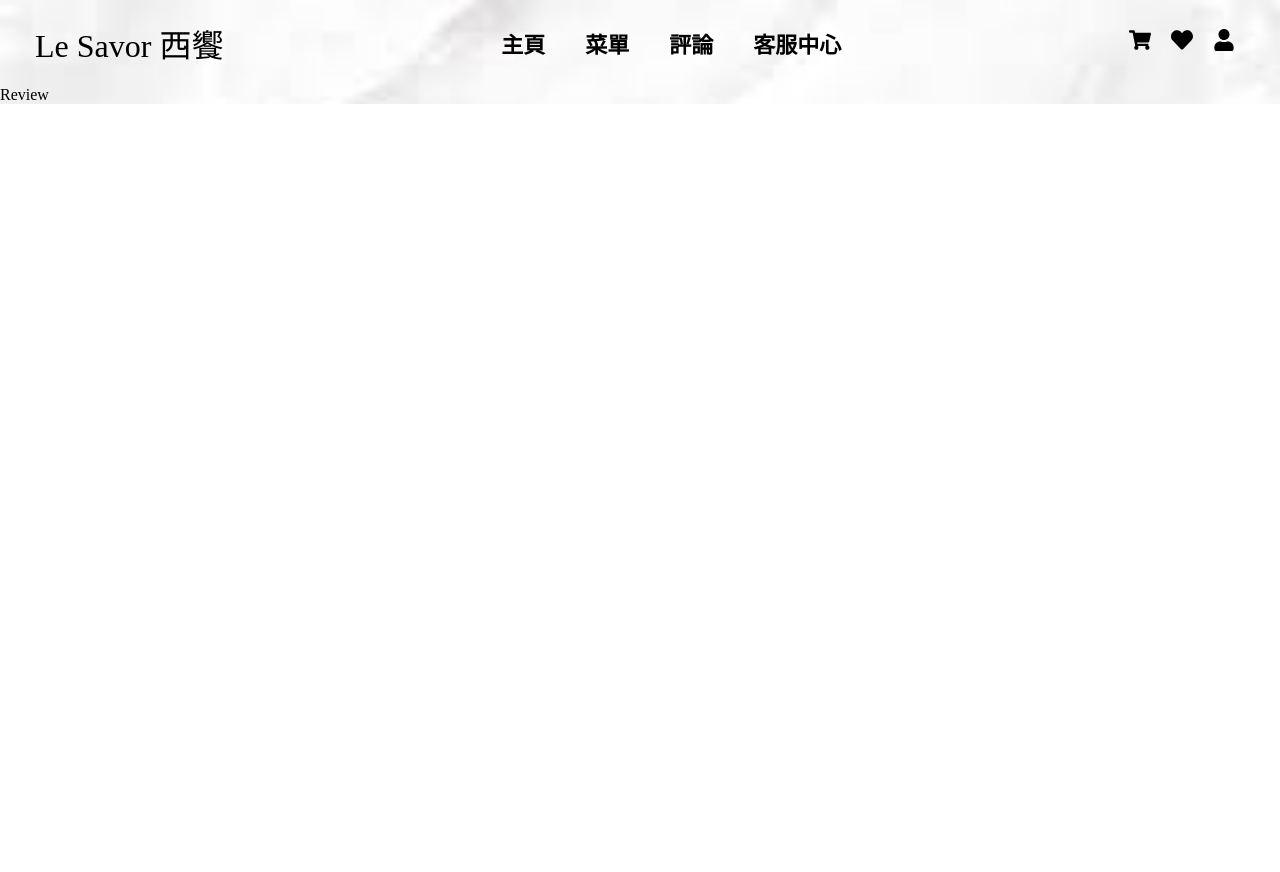
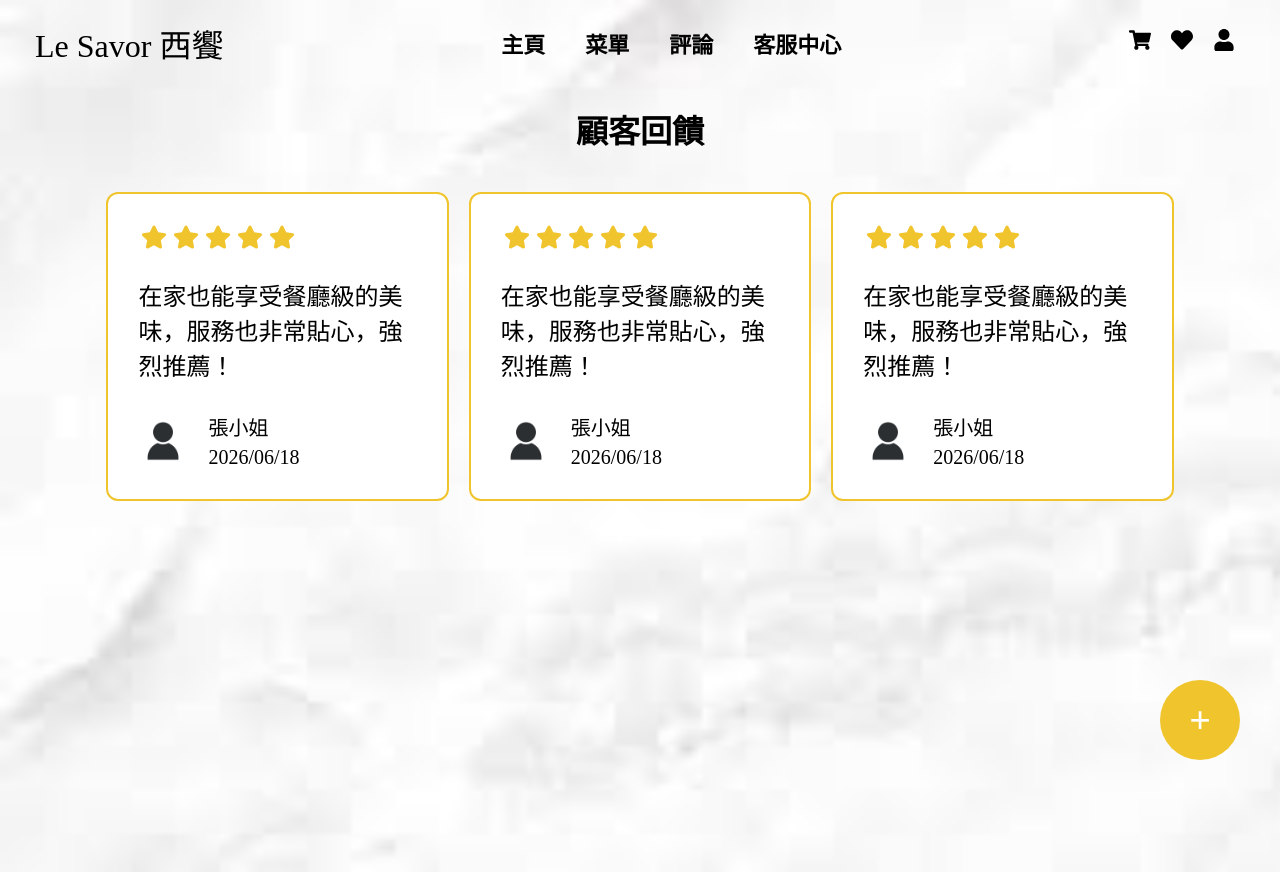
Before and after one commit to Clare0808/online-restaurant, a React (Vite) app: page /review in a window 1280 px wide. Before the commit the page ends 800 px from the top, so only its background shows below. Built offline with nearby package versions, Linux system fonts and the light colour scheme.

Commit message:
建立ReviewPage與WriteReviewEle

```diff
--- a/src/components/ReviewPage.jsx
+++ b/src/components/ReviewPage.jsx
@@ -1,7 +1,92 @@
+import { useState } from "react";
+
+import style from "./ReviewPage.module.css";
+
+import WriteReviewEle from "./pageEle/WriteReviewEle";
+
+import userImg from "../assets/img/user.jpg";
+
+import { FaStar } from "react-icons/fa";
+
+const reviewData = [
+    {
+        id: 1,
+        score: 5,
+        content: "在家也能享受餐廳級的美味，服務也非常貼心，強烈推薦！",
+        userName: "張小姐",
+        date: "2026/06/18",
+    },
+    {
+        id: 2,
+        score: 5,
+        content: "在家也能享受餐廳級的美味，服務也非常貼心，強烈推薦！",
+        userName: "張小姐",
+        date: "2026/06/18",
+    },
+    {
+        id: 3,
+        score: 5,
+        content: "在家也能享受餐廳級的美味，服務也非常貼心，強烈推薦！",
+        userName: "張小姐",
+        date: "2026/06/18",
+    }
+]
+
+function Stars ({ count }) {
+    return (
+        <div>
+            {Array(count).fill(null).map((_, index) => (
+                <span className={style.scoreStars} key={index}><FaStar /></span>
+            ))}
+        </div>
+    )
+}
+
 function ReviewPage () {
+    const [clickAdd, setClickAdd] = useState(false);
+    const [showEle, setShowEle] = useState(false);
+
     return (
         <>
-            <div>Review</div>
+            <div className={style.title}>顧客回饋</div>
+            <div className={style.reviewFrame}>
+                {reviewData.map((review) => (
+                    <div className={style.reviewBox} key={review.id}>
+                        <Stars count={review.score} />
+                        <div className={style.reviewContent}>
+                            {review.content}
+                        </div>
+                        <div className={style.reviewUserBox}>
+                            <img src={userImg} />
+                            <div className={style.reviewUserIfon}>
+                                <div className={style.reviewUserName}>{review.userName}</div>
+                                <div className={style.reviewDate}>{review.date}</div>
+                            </div>
+                        </div>
+                    </div>
+                ))}
+            </div>
+
+            <div
+                className={style.addBtn}
+                onClick={() => {
+                    setClickAdd(true)
+                    setShowEle(!showEle)
+                }}
+            >+</div>
+
+            {
+                clickAdd &&
+                <div className={style.ele}>
+                <div
+                    className={`${style.overlay} ${showEle ? style.overlayShow : style.overlayHide}`}
+                    onClick={() => setShowEle(!showEle)}
+                ></div>
+                <div>
+                    <WriteReviewEle clickAdd={clickAdd} showEle={showEle} />
+                </div>
+                </div>
+            }
         </>
     )
 }
--- /dev/null
+++ b/src/components/ReviewPage.module.css
@@ -0,0 +1,120 @@
+.scoreStars {
+    color: #f0c42d;
+    font-size: 24px;
+    margin: 0 3px;
+}
+
+.title {
+    font-size: 32px;
+    font-weight: bold;
+    text-align: center;
+    margin-top: 20px;
+}
+.reviewFrame {
+    width: 100%;
+    height: 85vh;
+    margin-top: 40px;
+    display: grid;
+    grid-template-columns: repeat(3, calc(33% - 80px));
+    gap: 20px;
+    justify-content: center;
+    align-items: start;
+}
+.reviewBox {
+    background-color: #ffffff;
+    border: 2px solid #f0c42d;
+    border-radius: 12px;
+    padding: 30px;
+    transition: all 0.3s ease;
+}
+.reviewUserBox {
+    display: flex;
+    align-items: center;
+}
+.reviewBox .scoreStars {
+    font-size: 26px;
+}
+.reviewContent {
+    font-size: 24px;
+    margin-top: 20px;
+    margin-bottom: 30px;
+}
+.reviewUserBox img {
+    width: 50px;
+    height: 50px;
+    border-radius: 50%;
+    margin-right: 20px;
+}
+.reviewUserIfon {
+    font-size: 20px;
+}
+.reviewUserName {
+    margin-bottom: 5px;
+}
+
+.addBtn {
+    width: 80px;
+    height: 80px;
+    color: #ffffff;
+    background-color: #f0c42d;
+    font-size: 38px;
+    font-weight: bold;
+    text-align: center;
+    line-height: 80px;
+    border-radius: 50%;
+    position: absolute;
+    bottom: 40px;
+    right: 40px;
+    transition: all 0.3s ease;
+}
+.addBtn:hover {
+    color: #000000;
+    background-color: #ffea9d;
+    cursor: pointer;
+    transform: scale(1.05);
+}
+
+.overlay {
+    position: fixed;
+    top: 0;
+    left: 0;
+    width: 100vw;
+    height: 100vh;
+    background-color: rgba(0, 0, 0, 0.4);
+    z-index: 99;
+    transition: opacity 0.3s ease;
+}
+.overlayShow {
+  opacity: 1;
+  pointer-events: auto;
+}
+.overlayHide {
+  opacity: 0;
+  pointer-events: none;
+}
+
+.slideIn {
+  animation: slideIn 1.5s ease forwards; /*動畫結束後保持在最後一幀*/
+}
+.fadeIn {
+    animation: fadeIn 1.5s ease forwards;
+}
+
+@keyframes slideIn {
+    from {
+        opacity: 0;
+        transform: translateY(20px);
+    }
+    to {
+        opacity: 1;
+        transform: translateY(0);
+    }
+}
+@keyframes fadeIn {
+    from {
+        opacity: 0;
+    }
+    to {
+        opacity: 1;
+    }
+}
--- /dev/null
+++ b/src/components/pageEle/WriteReviewEle.jsx
@@ -0,0 +1,92 @@
+import { useState, useEffect } from "react";
+
+import style from "./WriteReviewEle.module.css";
+
+import { FaStar } from "react-icons/fa";
+
+function Stars ({ count }) {
+    const [starTouch, setStarTouch] = useState(Array(5).fill(false));
+    const [starClick, setStarClick] = useState(0);
+
+    const handleStarTouch = (index) => {
+        const newStars = Array(count).fill(false);
+
+        for (let i = 0; i < 5; i++) {
+            newStars[i] = i < index;
+        }
+
+        setStarTouch(newStars);
+    };
+
+    const handleStarLeave = () => {
+        const newStars = Array(count).fill(false);
+
+        for (let i = 0; i < 5; i++) {
+            newStars[i] = i < starClick;
+        }
+
+        setStarTouch(newStars);
+    };
+
+    const clickStar = (index) => {
+        setStarClick(index + 1);
+
+        handleStarTouch(index);
+    };
+
+    return (
+        <div>
+            {Array(count).fill(null).map((_, index) => (
+                <span
+                    className={`${style.scoreStars} ${starTouch[index] ? style.starTouch : ""}`}
+                    onMouseEnter={() => handleStarTouch(index)}
+                    onMouseLeave={() => handleStarLeave()}
+                    onClick={() => clickStar(index)}
+                    key={index}
+                ><FaStar /></span>
+            ))}
+        </div>
+    )
+}
+
+function WriteReviewEle ({ clickAdd, showEle }) {
+    const [showSlide, setShowSlide] = useState(showEle);
+
+    const handleAnimationEnd = () => {
+        if (!showEle) {
+            setShowSlide(false);
+        }
+    };
+
+    useEffect(() => {
+        if (showEle) {
+            setShowSlide(true);
+        }
+    }, [showEle])
+
+    if (!showSlide) {
+        return null;
+    }
+
+    return (
+        <>
+            <div
+                className={`${style.contentFrame} ${showEle ? style.slideIn : style.slideOut}`}
+                onAnimationEnd={handleAnimationEnd}
+            >
+                <div className={style.title}>評論填寫</div>
+                <div className={style.eleFrame}>
+                    <div className={style.subTitle}>評分 :</div>
+                    <Stars count={5} />
+                </div>
+                <div className={style.eleFrame}>
+                    <div className={style.subTitle}>寫下你的評論吧!</div>
+                    <textarea></textarea>
+                </div>
+                <div className={style.btn}>送出</div>
+            </div>
+        </>
+    )
+}
+
+export default WriteReviewEle;
--- /dev/null
+++ b/src/components/pageEle/WriteReviewEle.module.css
@@ -0,0 +1,103 @@
+.scoreStars {
+    color: #ffea9d;
+    font-size: 32px;
+    margin: 0 10px;
+    transition: all 0.3s ease;
+}
+.scoreStars:hover {
+    color: #f0c42d;
+    cursor: pointer;
+    transform: scale(1.05);
+}
+.starTouch {
+    color: #f0c42d;
+}
+
+.contentFrame {
+    width: 60%;
+    background-color: #ffffff;
+    border: 2px solid #f0c42d;
+    border-radius: 12px;
+    text-align: start;
+    padding: 20px;
+    display: flex;
+    flex-direction: column;
+    justify-content: center;
+    align-items: center;
+    position: absolute;
+    top: 50%;
+    left: 50%;
+    z-index: 100;
+    transform: translate(-50%, -50%);
+}
+.title {
+    font-size: 32px;
+    font-weight: bold;
+    text-align: center;
+}
+.eleFrame {
+    width: 100%;
+    margin-top: 20px;
+}
+.subTitle {
+    font-size: 24px;
+    margin-bottom: 10px;
+}
+textarea {
+    width: calc(100% - 20px);
+    height: 120px;
+    font-size: 20px;
+    font-family: "Pacifico", cursive;
+    border: 2px solid #ffea9d;
+    border-radius: 12px;
+    padding: 10px;
+}
+textarea:focus {
+    outline: none;
+    border-color: #f0c42d;
+}
+.btn {
+    width: 100px;
+    font-size: 22px;
+    color: #ffffff;
+    background-color: #f0c42d;
+    border-radius: 12px;
+    text-align: center;
+    padding: 10px;
+    margin-top: 20px;
+    transition: all 0.3s ease;
+}
+.btn:hover {
+    color: #000000;
+    background-color: #ffea9d;
+    cursor: pointer;
+    transform: scale(1.1);
+}
+
+.slideIn {
+    animation: slideIn 1.5s ease forwards;
+}
+.slideOut {
+    animation: slideOut 1.5s ease forwards;
+}
+
+@keyframes slideIn {
+    from {
+        opacity: 0;
+        transform: translateY(20px) translate(-50%, -50%);
+    }
+    to {
+        opacity: 1;
+        transform: translateY(0) translate(-50%, -50%);
+    }
+}
+@keyframes slideOut {
+    from {
+        opacity: 1;
+        transform: translateY(0) translate(-50%, -50%);
+    }
+    to {
+        opacity: 0;
+        transform: translateY(20px) translate(-50%, -50%);
+    }
+}
```
